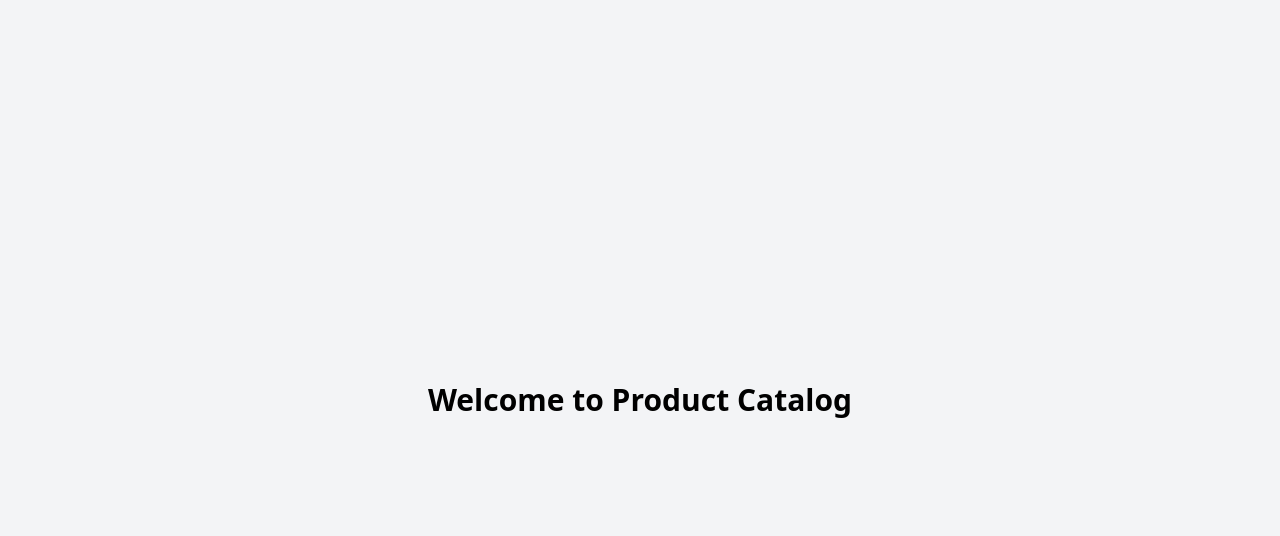
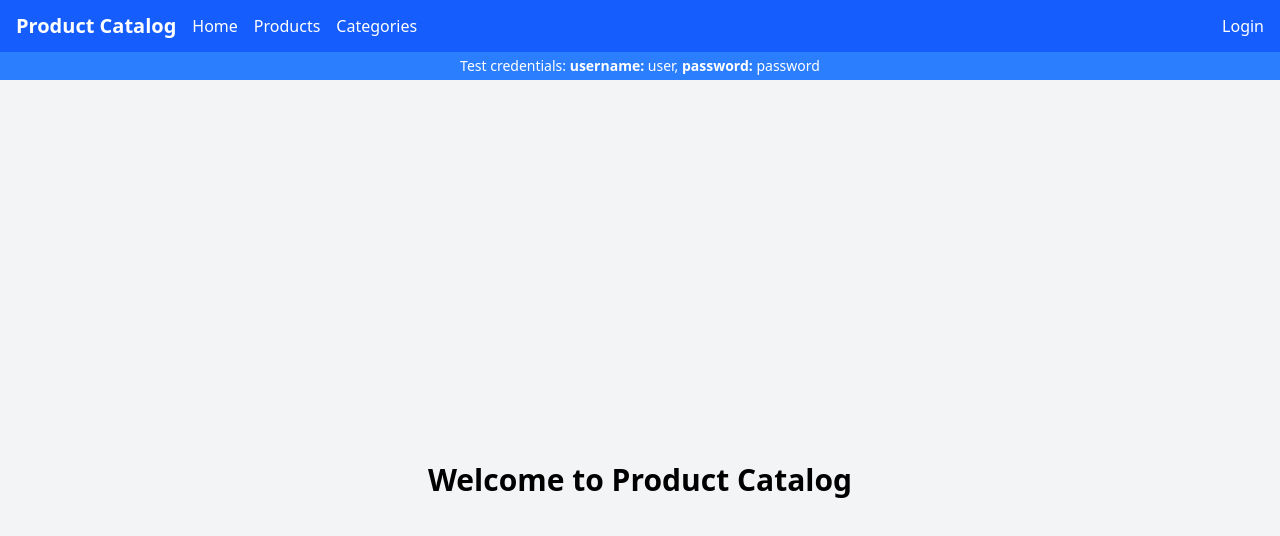
Before and after one commit to fjuncal/product-catalog-frontend, a React (Vite) app: page / in a window 1280 px wide. Shown: the top 536 px of the page. Built offline with nearby package versions, Linux system fonts and the light colour scheme.

Commit message:
Creating Header component and adding ProtectedRoute in my app.tsx

```diff
--- a/src/App.tsx
+++ b/src/App.tsx
@@ -1,17 +1,33 @@
 import { Route, BrowserRouter, Routes } from "react-router";
 import Home from "./pages/Home";
 import Login from "./pages/Login";
+import Header from "./components/Header";
 
 function App() {
 	return (
 		<>
 			<BrowserRouter>
+				<Header />
 				<Routes>
 					<Route path="/" element={<Home />} />
 					<Route path="/login" element={<Login />} />
-					{/* <Route path="/register" element={<Register />} />
-					<Route path="/products" element={<ProductsPage />} />
-					<Route path="/categories" element={<CategoriesPage />} /> */}
+					{/* <Route path="/register" element={<Register />} /> */}
+					{/* <Route
+						path="/products"
+						element={
+							<ProtectedRoute>
+								<ProductsPage />
+							</ProtectedRoute>
+						}
+					/> */}
+					{/* <Route
+						path="/categories"
+						element={
+							<ProtectedRoute>
+								<CategoriesPage />
+							</ProtectedRoute>
+						}
+					/> */}
 				</Routes>
 			</BrowserRouter>
 		</>
--- /dev/null
+++ b/src/components/Header.tsx
@@ -0,0 +1,54 @@
+import { Link, useNavigate } from "react-router";
+
+export default function Header() {
+	const navigate = useNavigate();
+	const token = localStorage.getItem("token");
+
+	function handleLogout() {
+		localStorage.removeItem("token");
+		navigate("/login");
+	}
+
+	return (
+		<header className="bg-blue-600 text-white shadow-md">
+			<div className="container mx-auto px-4 py-3 flex justify-between items-center">
+				<div className="flex items-center gap-4">
+					<Link to="/" className="text-xl font-bold">
+						Product Catalog
+					</Link>
+					<nav className="hidden md:flex items-center gap-4">
+						<Link to="/" className="hover:underline">
+							Home
+						</Link>
+						<Link to="/products" className="hover:underline">
+							Products
+						</Link>
+						<Link to="/categories" className="hover:underline">
+							Categories
+						</Link>
+					</nav>
+				</div>
+				<div className="flex items-center gap-4">
+					{token ? (
+						<button
+							onClick={handleLogout}
+							className="bg-red-500 hover:bg-red-600 px-3 py-1 rounded"
+						>
+							Logout
+						</button>
+					) : (
+						<Link to="/login" className="hover:underline">
+							Login
+						</Link>
+					)}
+				</div>
+			</div>
+			{!token && (
+				<div className="bg-blue-500 text-sm text-center py-1">
+					Test credentials: <span className="font-bold">username:</span> user,{" "}
+					<span className="font-bold">password:</span> password
+				</div>
+			)}
+		</header>
+	);
+}
```
